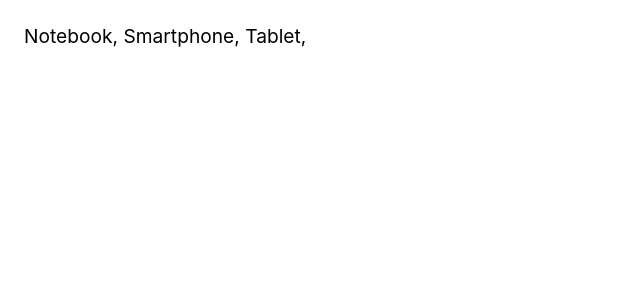
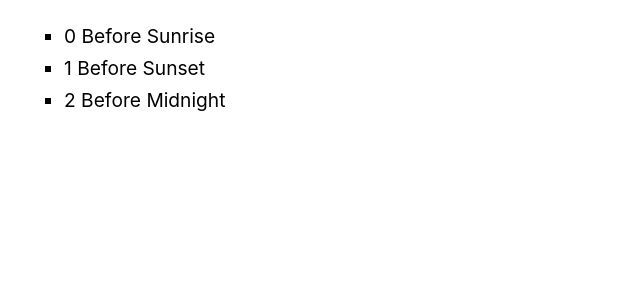
Before and after one commit to stumpf-alexandre/origamid, a React (Vite) app in the folder Modulo2/jsxComArrays/: page / in a window 1280 px wide. Shown: the top 300 px of the page, without its empty margins (0-640 px from the left). Built offline with nearby package versions, Linux system fonts and the light colour scheme.

Commit message:
usando um map para retornar cada item novo do array

```diff
--- a/Modulo2/jsxComArrays/src/App.jsx
+++ b/Modulo2/jsxComArrays/src/App.jsx
@@ -1,8 +1,14 @@
 import React from 'react';
 
 const App = () => {
-  const produtos = ['Notebook, ', 'Smartphone, ', 'Tablet, '];
-  return <p>{produtos}</p>;
+  const filmes = ['Before Sunrise', 'Before Sunset', 'Before Midnight'];
+  return (
+    <ul>
+      {filmes.map((filme, index) => (
+        <li key={filme}>{index} {filme}</li>
+      ))}
+    </ul>
+  );
 };
 
 export default App;
```
